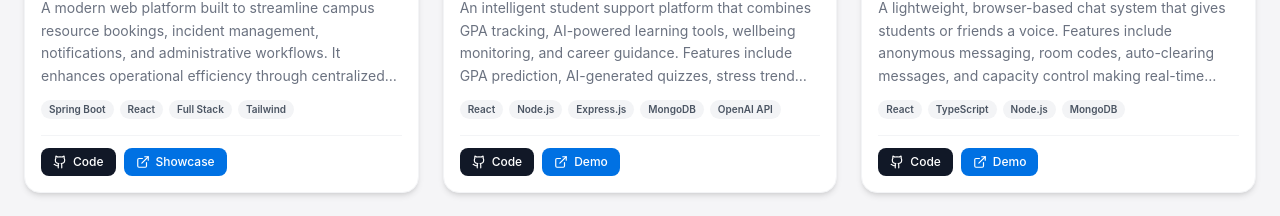
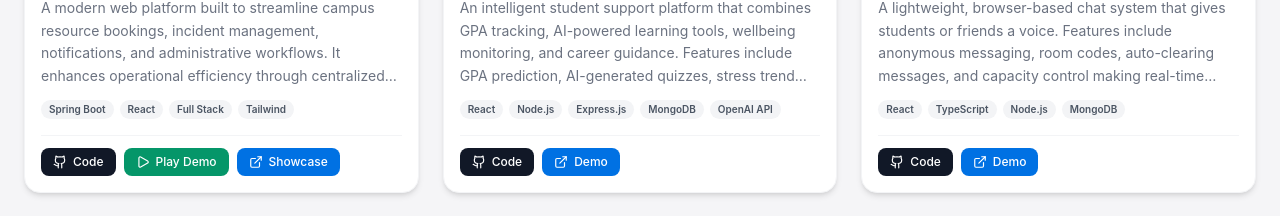
Before and after one commit to Umindu2003/portfolio_Umi, a React (Vite) app: page / in a window 1280 px wide. Shown: the part 4418-4634 px from the top of the page. Built offline with nearby package versions, Linux system fonts and the light colour scheme; grey boxes are pictures that could not be loaded.

Commit message:
added new button

```diff
--- a/src/components/Projects.tsx
+++ b/src/components/Projects.tsx
@@ -1,6 +1,6 @@
 import React, { useRef, useState } from 'react';
 import { motion, useScroll, useTransform, AnimatePresence } from 'framer-motion';
-import { Github, ExternalLink, ArrowRight, ArrowLeft, Sparkles, Code2, Palette, Maximize, Minimize } from 'lucide-react';
+import { Github, ExternalLink, ArrowRight, ArrowLeft, Sparkles, Code2, Palette, Play, Maximize, Minimize } from 'lucide-react';
 
 const projects = [{
   title: 'Smart Campus Operations Hub',
@@ -11,6 +11,7 @@ const projects = [{
   color: 'from-blue-600 to-indigo-700',
   links: {
     github: 'https://github.com/Mindu315/it3030-paf-2026-smart-campus-group.git',
+    playDemo: 'https://res.cloudinary.com/dydnqclxw/video/upload/v1780941299/2026-06-08_22-56-21_euyvw0.mp4',
   },
   gallery: [
     '/Admin Dashboard.png',
@@ -244,6 +245,18 @@ export function Projects() {
                     </a>
                   )}
 
+                  {project.links?.playDemo && (
+                    <a
+                      href={project.links.playDemo}
+                      target="_blank"
+                      rel="noopener noreferrer"
+                      className="flex items-center gap-1.5 px-3 py-1.5 bg-emerald-600 text-white text-xs font-medium rounded-lg hover:bg-emerald-700 transition-colors"
+                    >
+                      <Play size={14} />
+                      Play Demo
+                    </a>
+                  )}
+
                   {/* Renamed to Showcase for the aesthetic vibes! */}
                   {project.gallery ? (
                     <button
```
